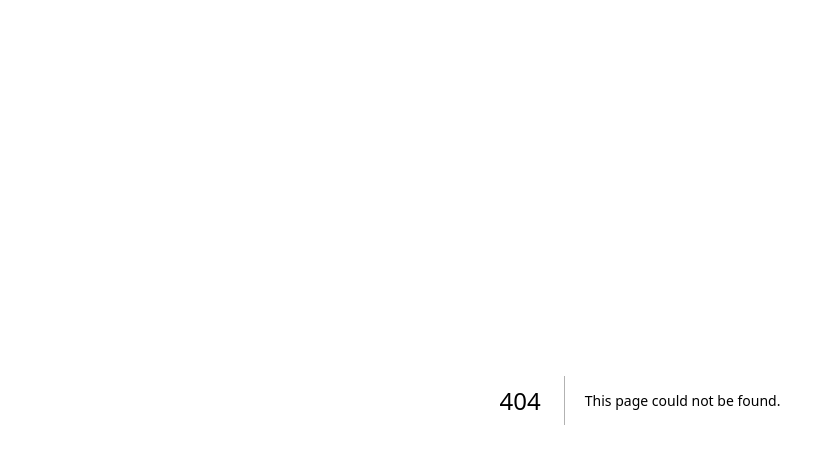
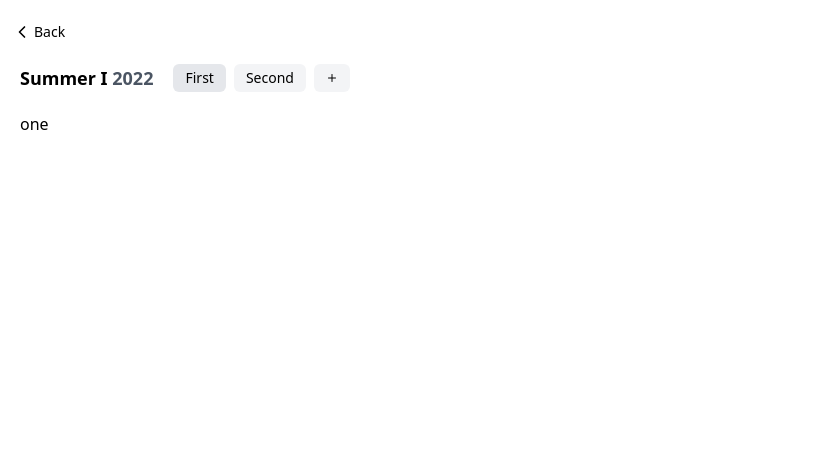
Before and after one commit to ninest/course-planner, a Next.js app: page /202240 in a window 1280 px wide. Before the commit this address had no page. Shown: the top 464 px of the page, without its empty margins (0-824 px from the left). Built offline with nearby package versions, Linux system fonts and the light colour scheme.

Commit message:
Add tabs

```diff
--- /dev/null
+++ b/app/[termCode]/page.tsx
@@ -0,0 +1,42 @@
+import { BackButton } from "@/components/back-button";
+import { getValuesFromTerm } from "@/utils/term/string";
+import { Tabs, TabsContent, TabsList, TabsTrigger } from "@/components/tabs";
+import terms from "../../.data/terms.json";
+import { Plus } from "lucide-react";
+interface TermPageProps {
+  params: { termCode: string };
+}
+export default async function TermPage({ params }: TermPageProps) {
+  const term = terms.find((term) => term.code === params.termCode);
+  if (!term) throw Error("Invalid term");
+
+  const { year, description } = getValuesFromTerm(term);
+
+  return (
+    <main>
+      <div className="px-5 pt-5">
+        <BackButton />
+      </div>
+      <Tabs defaultValue="1">
+        <header className="px-5 pt-5">
+          <div className="md:flex md:space-x-5">
+            <h1 className="font-bold text-lg">
+              {description} <span className="text-gray-600">{year}</span>
+            </h1>
+            <TabsList>
+              <TabsTrigger value="1">First</TabsTrigger>
+              <TabsTrigger value="2">Second</TabsTrigger>
+              <button className="inline-flex items-center h-7 py-1 px-3 text-sm bg-gray-100 rounded-md hover:bg-gray-200">
+                <Plus className="w-3" />
+              </button>
+            </TabsList>
+          </div>
+        </header>
+        <div className="p-5">
+          <TabsContent value="1">one</TabsContent>
+          <TabsContent value="2">two</TabsContent>
+        </div>
+      </Tabs>
+    </main>
+  );
+}
--- a/app/page.tsx
+++ b/app/page.tsx
@@ -1,4 +1,6 @@
 import { groupTermsByYear } from "@/utils/term/group";
+import { getValuesFromTerm } from "@/utils/term/string";
+import Link from "next/link";
 import terms from "../.data/terms.json";
 
 export default function HomePage() {
@@ -7,12 +9,6 @@ export default function HomePage() {
     <main className="">
       <header className="border-b p-5 flex justify-between items-center">
         <h1 className="text-lg font-bold">Course Planner</h1>
-        {/* <MenuButton items={terms.}>
-          <Button intent={"primary"}>
-            <Plus className="md:mr-2 w-5" />
-            <span className="hidden md:block">New Plan</span>
-          </Button>
-        </MenuButton> */}
       </header>
       <div className="p-5 space-y-4">
         {termsByYear.map((group) => {
@@ -21,19 +17,19 @@ export default function HomePage() {
               <h2 className="mb-1 font-bold">{group.year}</h2>
               <div>
                 {group.terms.map((term) => {
-                  const description = term.description
-                    .split(" ")
-                    .slice(0, -1)
-                    .join(" ");
-                  const year = term.description.split(" ").at(-1);
+                  const { description, year } = getValuesFromTerm(term);
 
                   return (
-                    <div key={term.code}>
+                    <Link
+                      href={`/${term.code}`}
+                      key={term.code}
+                      className="block hover:underline"
+                    >
                       <h3>
                         {description}{" "}
                         <span className="text-gray-400">{year}</span>
                       </h3>
-                    </div>
+                    </Link>
                   );
                 })}
               </div>
--- /dev/null
+++ b/components/back-button.tsx
@@ -0,0 +1,19 @@
+import { ChevronLeft } from "lucide-react";
+import Link from "next/link";
+
+interface BackButtonProps {
+  text?: string;
+  href?: string;
+}
+
+export const BackButton = ({ text = "Back", href = "/" }: BackButtonProps) => {
+  return (
+    <Link
+      href={href}
+      className="-mx-2 flex items-center align-baseline space-x-0.5 text-sm"
+    >
+      <ChevronLeft className="w-5" />
+      <div>{text}</div>
+    </Link>
+  );
+};
--- /dev/null
+++ b/components/tabs.tsx
@@ -0,0 +1,45 @@
+"use client";
+
+import * as React from "react";
+import * as TabsPrimitive from "@radix-ui/react-tabs";
+import clsx from "clsx";
+
+const Tabs = TabsPrimitive.Root;
+
+const TabsList = React.forwardRef<
+  React.ElementRef<typeof TabsPrimitive.List>,
+  React.ComponentPropsWithoutRef<typeof TabsPrimitive.List>
+>(({ className, ...props }, ref) => (
+  <TabsPrimitive.List
+    ref={ref}
+    className={clsx("inline-flex items-center justify-center space-x-2", className)}
+    {...props}
+  />
+));
+TabsList.displayName = TabsPrimitive.List.displayName;
+
+const TabsTrigger = React.forwardRef<
+  React.ElementRef<typeof TabsPrimitive.Trigger>,
+  React.ComponentPropsWithoutRef<typeof TabsPrimitive.Trigger>
+>(({ className, ...props }, ref) => (
+  <TabsPrimitive.Trigger
+    className={clsx(
+      "inline-flex items-center h-7 py-1 px-3 text-sm bg-gray-100 rounded-md",
+      "data-[state=active]:bg-gray-200",
+      className
+    )}
+    {...props}
+    ref={ref}
+  />
+));
+TabsTrigger.displayName = TabsPrimitive.Trigger.displayName;
+
+const TabsContent = React.forwardRef<
+  React.ElementRef<typeof TabsPrimitive.Content>,
+  React.ComponentPropsWithoutRef<typeof TabsPrimitive.Content>
+>(({ className, ...props }, ref) => (
+  <TabsPrimitive.Content className={clsx(className)} {...props} ref={ref} />
+));
+TabsContent.displayName = TabsPrimitive.Content.displayName;
+
+export { Tabs, TabsList, TabsTrigger, TabsContent };
--- a/package.json
+++ b/package.json
@@ -13,6 +13,7 @@
   "dependencies": {
     "@next/font": "13.1.6",
     "@radix-ui/react-dropdown-menu": "^2.0.2",
+    "@radix-ui/react-tabs": "^1.0.2",
     "@types/node": "18.13.0",
     "@types/react": "18.0.28",
     "@types/react-dom": "18.0.11",
--- /dev/null
+++ b/utils/term/string.ts
@@ -0,0 +1,7 @@
+import { Term } from "./type";
+
+export const getValuesFromTerm = (term: Term) => {
+  const description = term.description.split(" ").slice(0, -1).join(" ");
+  const year = term.description.split(" ").at(-1);
+  return { year, description };
+};
```
Also changed, not shown: 1 other file (tests, documents, lock files or other folders).
